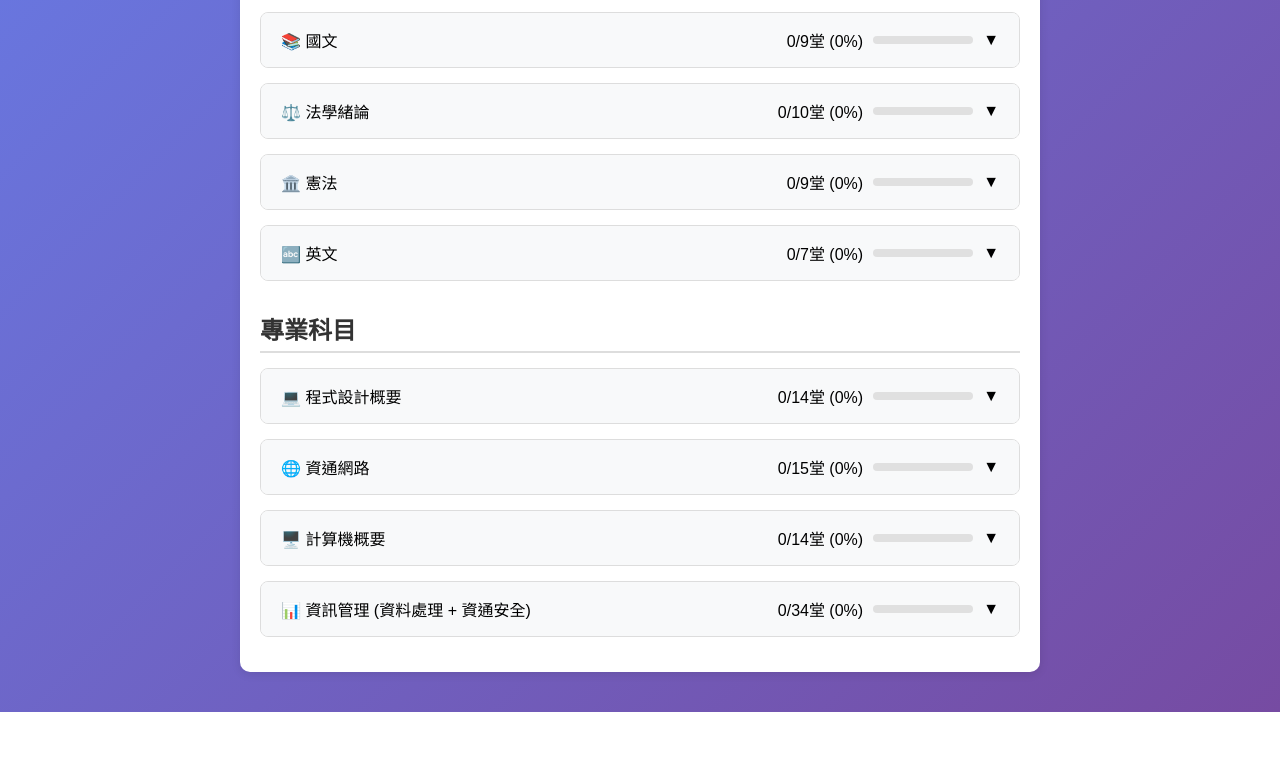
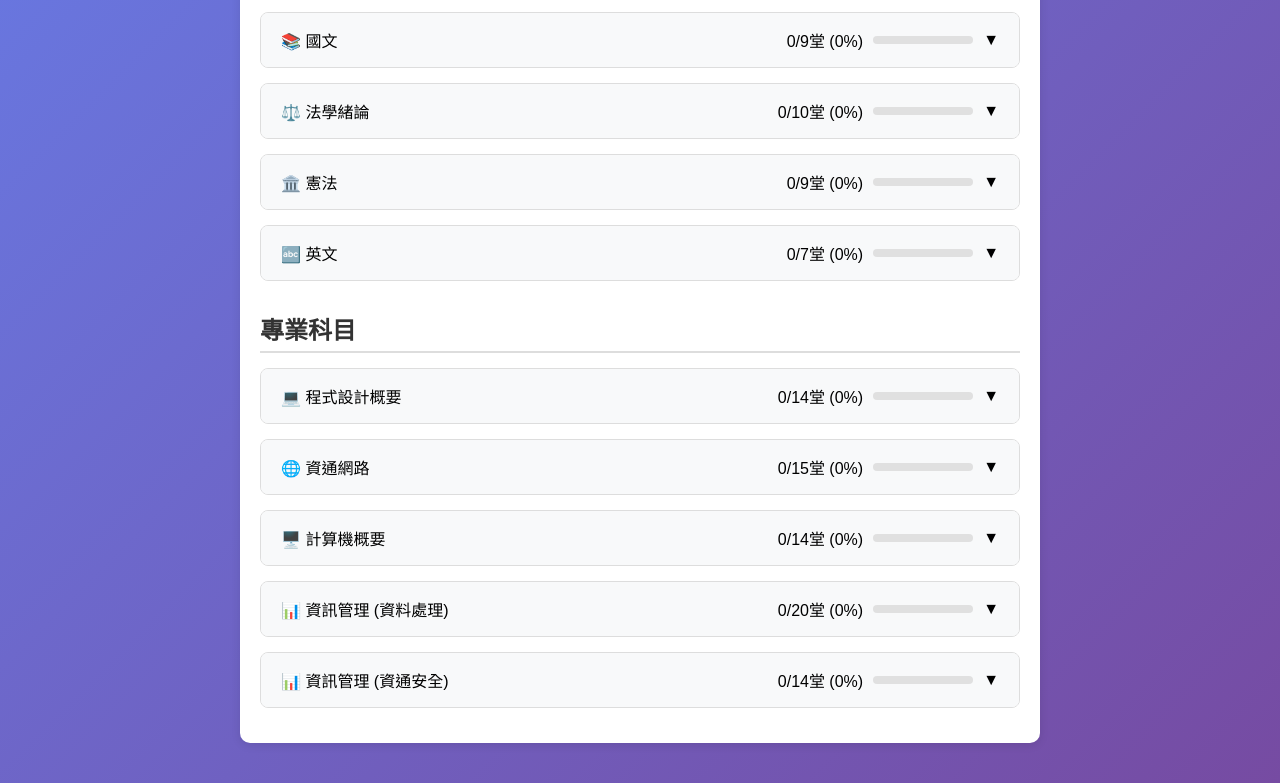
Before and after one commit to yuchae0915/Exam_Schedule, a plain HTML site: page frontend/learning_dashboard.html in a window 1280 px wide. Shown: the part 392-1175 px from the top of the page. Before the commit the page ends 1104 px from the top, so only its background shows below. Drawn offline with Linux system fonts and the light colour scheme.

Commit message:
divide subject for information management

```diff
--- a/frontend/learning_dashboard.html
+++ b/frontend/learning_dashboard.html
@@ -51,6 +51,8 @@
         <div class="subject-card" id="computer-subject-card"></div>
 
         <div class="subject-card" id="information-management-subject-card"></div>
+
+        <div class="subject-card" id="information-security-subject-card"></div>
 
     </div>
 
@@ -107,11 +109,19 @@
             },
 
             'information-management': {
-                name: '資訊管理 (資料處理 + 資通安全)',
+                name: '資訊管理 (資料處理)',
                 icon: '📊',
-                normalLessons: 31,
+                normalLessons: 17,
                 reviewLessons: 3,
                 idPrefix: 'information-management'
+            },
+
+            'information-security': {
+                name: '資訊管理 (資通安全)',
+                icon: '📊',
+                normalLessons: 14,
+                reviewLessons: 0,
+                idPrefix: 'information-security'
             }
         };
 
@@ -209,9 +219,7 @@
 
         function updateProgress() {
             // 先更新每個科目的進度
-            for (const key in subjectData) {
-                updateSubjectProgress(key);
-            }
+            for (const key in subjectData) updateSubjectProgress(key);
 
             // 再更新總體統計數據
             updateOverallStats();
```
